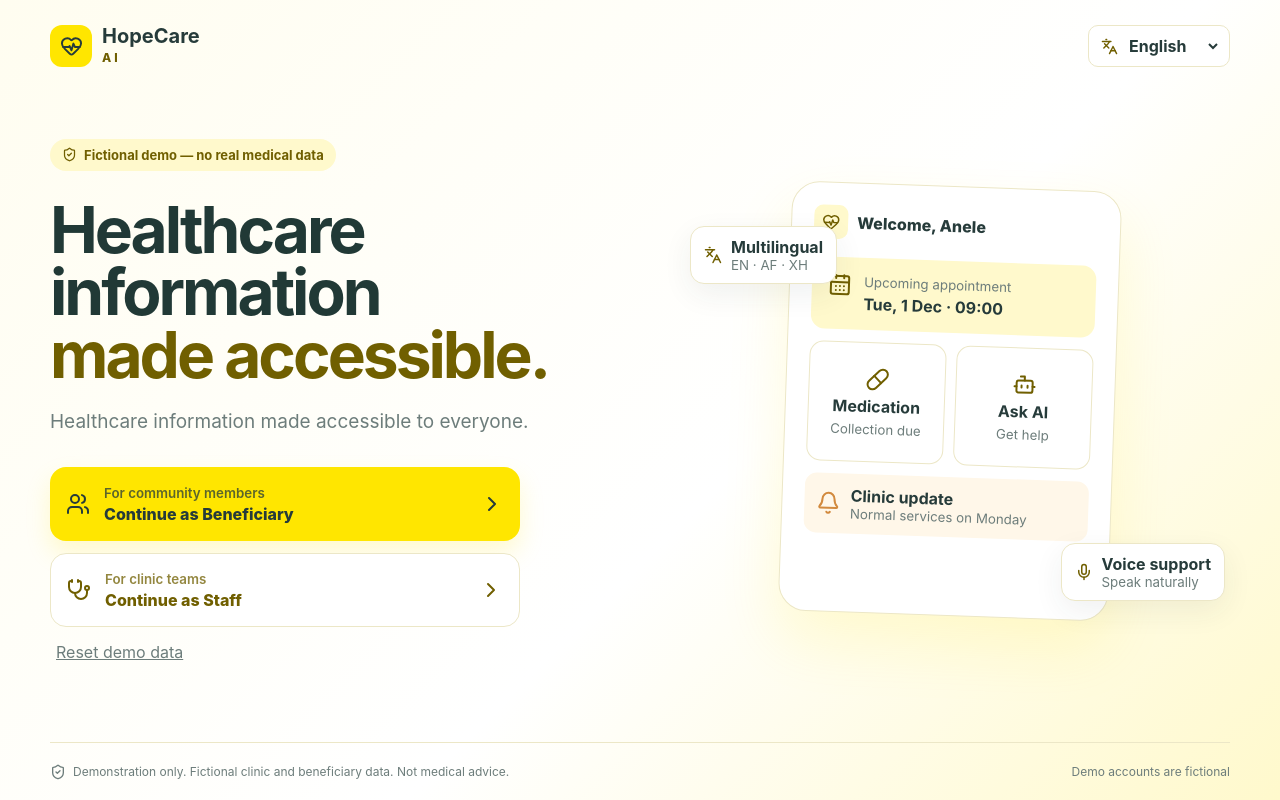
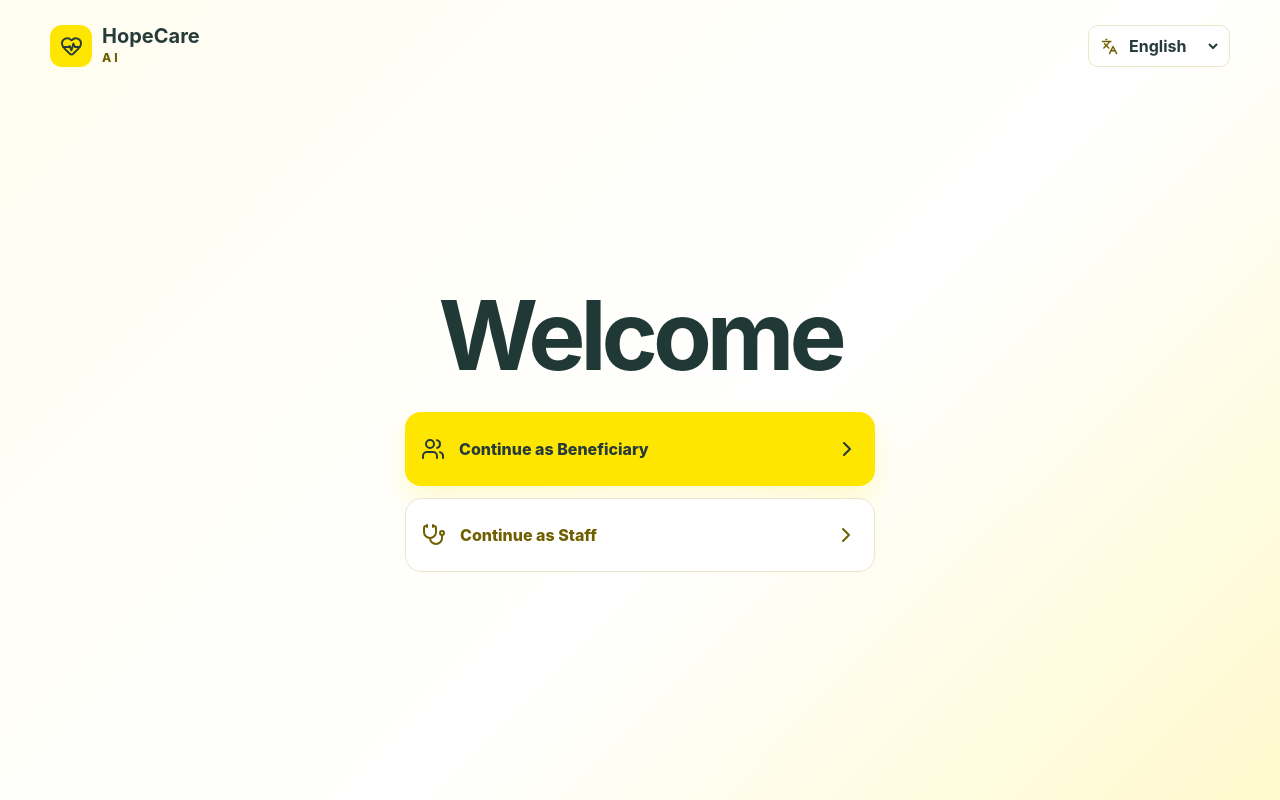
Before and after one commit to Brightmg14/HOPE-AI-V2, a React (Vite) app: page / in a window 1280 px wide. Built offline with nearby package versions, Linux system fonts and the light colour scheme.

Commit message:
Simplified the landing page and removed unecessary components. Updated styling for better user experience.

```diff
--- a/src/App.css
+++ b/src/App.css
@@ -11,13 +11,14 @@
 .brand span { color: var(--color-primary); font-size: 12px; font-weight: 800; letter-spacing: 3px; }
 .language-picker { height: 42px; display: flex; align-items: center; gap: 7px; border: 1px solid var(--line); border-radius: 10px; background: white; padding: 0 8px 0 12px; color: var(--color-primary); }
 .language-picker select { border: 0; background: transparent; color: var(--ink); font-weight: 700; outline: none; }
-.hero { flex: 1; max-width: 1180px; width: calc(100% - 48px); margin: auto; display: grid; grid-template-columns: 1fr 1fr; align-items: center; gap: 60px; padding: 38px 0 70px; }
-.hero-copy { max-width: 560px; }
+.hero { flex: 1; max-width: 1180px; width: calc(100% - 48px); margin: auto; display: grid; place-items: center; padding: 38px 0 70px; }
+.hero-copy { width: min(100%, 470px); text-align: center; }
 .demo-pill { display: inline-flex; align-items: center; gap: 7px; background: var(--color-primary-light); color: var(--color-primary-dark); border-radius: 999px; padding: 8px 12px; font-size: 13px; font-weight: 700; }
 .hero h2 { font-size: clamp(44px, 5vw, 68px); line-height: .98; letter-spacing: -3px; margin: 28px 0 20px; color: #213936; }
+.hello-greeting { margin: 0 0 30px !important; font-size: clamp(64px, 8vw, 96px) !important; letter-spacing: -5px !important; }
 .hero h2 em { color: var(--color-primary); font-style: normal; }
 .hero-copy > p { color: var(--muted); font-size: 19px; max-width: 500px; line-height: 1.6; }
-.portal-actions { display: grid; gap: 12px; margin-top: 30px; max-width: 470px; }
+.portal-actions { display: grid; gap: 12px; margin-top: 0; max-width: 470px; text-align: left; }
 .portal-actions button { border: 0; min-height: 74px; border-radius: 16px; display: flex; align-items: center; gap: 14px; padding: 12px 16px; text-align: left; font-weight: 800; transition: .18s ease; }
 .portal-actions button > span { flex: 1; display: flex; flex-direction: column; }
 .portal-actions button small { font-weight: 600; opacity: .75; margin-bottom: 3px; }
--- a/src/App.tsx
+++ b/src/App.tsx
@@ -75,10 +75,7 @@ function App() {
 
   if (!role) {
     return (
-      <Landing language={language} setLanguage={setLanguage} enterPortal={enterPortal} reset={() => {
-        updateData(resetData())
-        notify('Demo data restored')
-      }} toast={toast} />
+      <Landing language={language} setLanguage={setLanguage} enterPortal={enterPortal} toast={toast} />
     )
   }
 
@@ -123,11 +120,10 @@ function App() {
   )
 }
 
-function Landing({ language, setLanguage, enterPortal, reset, toast }: {
+function Landing({ language, setLanguage, enterPortal, toast }: {
   language: Language
   setLanguage: (language: Language) => void
   enterPortal: (role: Role) => void
-  reset: () => void
   toast: string
 }) {
   return (
@@ -138,27 +134,13 @@ function Landing({ language, setLanguage, enterPortal, reset, toast }: {
       </header>
       <main className="hero">
         <section className="hero-copy">
-          <div className="demo-pill"><ShieldCheck size={15} /> Fictional demo — no real medical data</div>
-          <h2>Healthcare information<br /><em>made accessible.</em></h2>
-          <p>{t(language, 'tagline')}</p>
+          <h2 className="hello-greeting">Welcome</h2>
           <div className="portal-actions">
-            <button className="primary-action" onClick={() => enterPortal('beneficiary')}><Users /><span><small>For community members</small>{t(language, 'beneficiary')}</span><ChevronRight /></button>
-            <button className="secondary-action" onClick={() => enterPortal('staff')}><Stethoscope /><span><small>For clinic teams</small>{t(language, 'staff')}</span><ChevronRight /></button>
+            <button className="primary-action" onClick={() => enterPortal('beneficiary')}><Users /><span>{t(language, 'beneficiary')}</span><ChevronRight /></button>
+            <button className="secondary-action" onClick={() => enterPortal('staff')}><Stethoscope /><span>{t(language, 'staff')}</span><ChevronRight /></button>
           </div>
-          <button className="reset-link" onClick={reset}>Reset demo data</button>
-        </section>
-        <section className="hero-visual" aria-label="Platform preview">
-          <div className="phone-card">
-            <div className="phone-top"><div className="mini-logo"><HeartPulse /></div><span>{t(language, 'welcome')}, Anele</span></div>
-            <div className="phone-banner"><CalendarDays /><div><small>Upcoming appointment</small><strong>Tue, 1 Dec · 09:00</strong></div></div>
-            <div className="phone-grid"><div><Pill /><strong>Medication</strong><small>Collection due</small></div><div><Bot /><strong>Ask AI</strong><small>Get help</small></div></div>
-            <div className="phone-announcement"><Bell /><div><strong>Clinic update</strong><small>Normal services on Monday</small></div></div>
-          </div>
-          <div className="floating-badge badge-en"><Languages /><span><strong>Multilingual</strong><small>EN · AF · XH</small></span></div>
-          <div className="floating-badge badge-voice"><Mic /><span><strong>Voice support</strong><small>Speak naturally</small></span></div>
         </section>
       </main>
-      <footer className="landing-footer"><span><ShieldCheck size={16} /> {t(language, 'disclaimer')}</span><span>Demo accounts are fictional</span></footer>
       {toast && <div className="toast">{toast}</div>}
     </div>
   )
```
